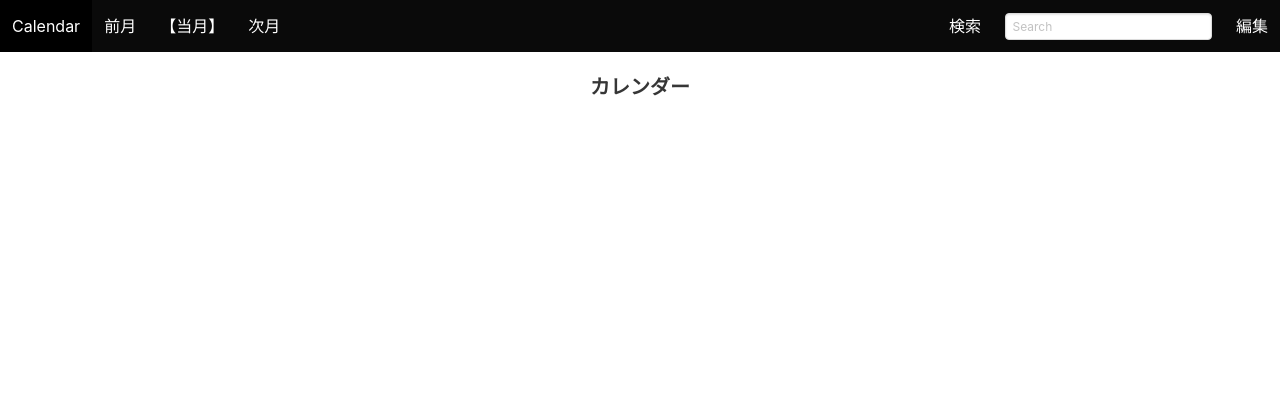
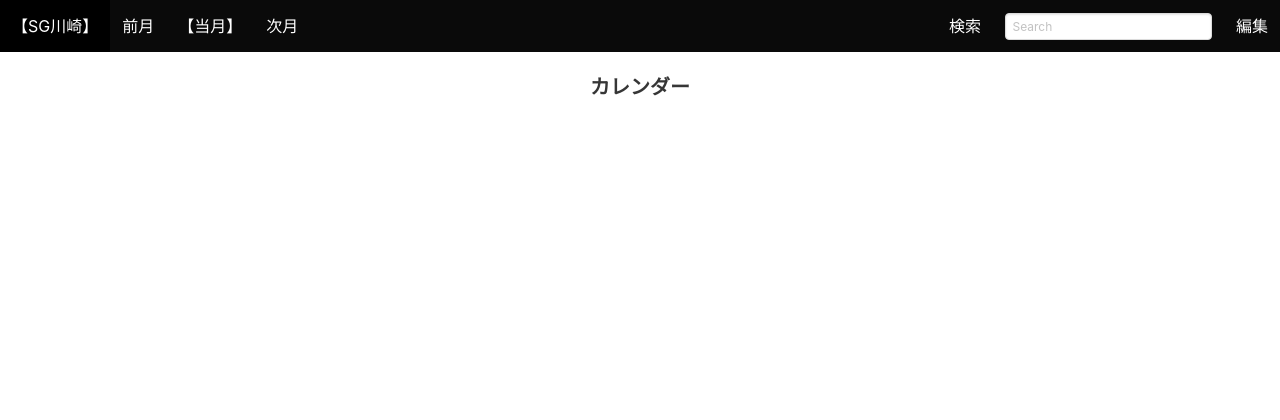
Before and after one commit to gotonorio/calendar, a Django app: template mcal/templates/mcal/calendar.html in a window 1280 px wide. Shown: the top 420 px of the page. Run offline with Django 3.2, Linux system fonts and the light colour scheme; the template is opened without the code that fills it, so the values that code supplies are empty; parts of the project's set-up code (start-up, migrations or seed data) failed here and were passed over.

Commit message:
navbar-brandを変更

```diff
--- a/mcal/templates/mcal/calendar.html
+++ b/mcal/templates/mcal/calendar.html
@@ -10,7 +10,7 @@
 {# https://bulma.io/documentation/components/navbar/ #}
 <nav class="navbar is-black is-size-6" role="navigation" aria-label="main navigation">
   <div class="navbar-brand">
-    <a class="navbar-item">Calendar</a>
+    <a class="navbar-item">【SG川崎】</a>
     {# ハンバーガアイコンのため以下の5行とbase.htmlでのjsスクリプトが必要 #}
     <a role="button" class="navbar-burger " aria-label="menu" aria-expanded="false" data-target="navbarBasicExample">
       <span aria-hidden="true"></span>
--- a/mcal/templates/mcal/calendar_list.html
+++ b/mcal/templates/mcal/calendar_list.html
@@ -10,7 +10,7 @@
 {# https://bulma.io/documentation/components/navbar/ #}
 <nav class="navbar is-black is-size-6" role="navigation" aria-label="main navigation">
   <div class="navbar-brand">
-    <a class="navbar-item">Calendar</a>
+    <a class="navbar-item">【SG川崎】</a>
     {# ハンバーガアイコンのため以下の5行とbase.htmlでのjsスクリプトが必要 #}
     <a role="button" class="navbar-burger " aria-label="menu" aria-expanded="false" data-target="navbarBasicExample">
       <span aria-hidden="true"></span>
```
